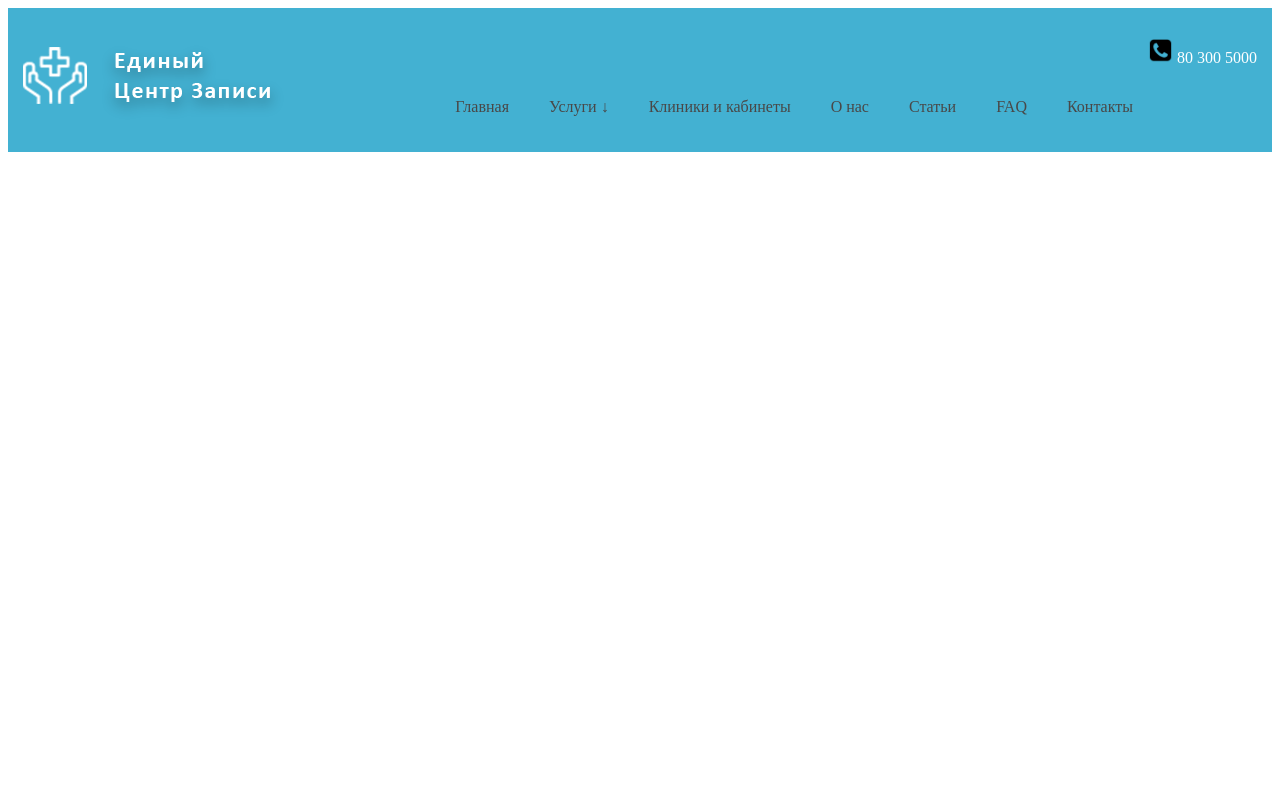
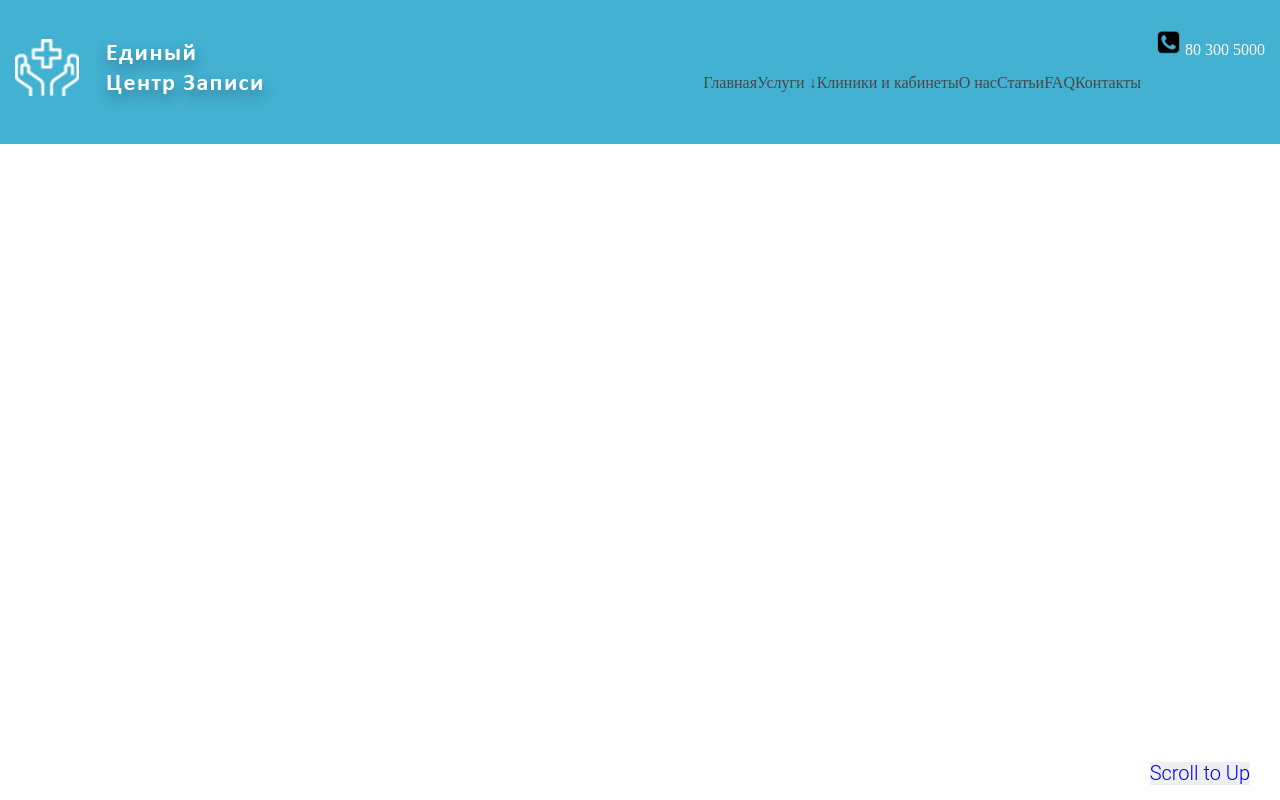
Before and after one commit to Jamchic/Oxygen-Work, a plain HTML site: page main.html in a window 1280 px wide. Drawn offline with nearby package versions, Linux system fonts and the light colour scheme.

Commit message:
css.normalize

```diff
--- a/main.html
+++ b/main.html
@@ -3,10 +3,11 @@
 <head>
     <meta charset="UTF-8" />
     <link rel="stylesheet" href="style.css">
+    <link rel="stylesheet" href="node_modules/normalize.css/normalize.css">
 </head>
 <body lang="ru">
-<header>
-    <img id="Logo" src="Logo.png" alt="Logo Image">
+<header class="clearfix">
+    <div class="Logod"><img id="Logo" src="Logo.png" alt="Logo Image"></div>
     <p class=phone><img src="phone.png" width="25px" height="25px" alt="Number Image">   80 300 5000 </p>
       <menu class="menu" type="context">
         <ul><a href="">Главная</a></ul>
@@ -18,5 +19,6 @@
         <ul><a href="">Контакты</a></ul>
     </menu>
 </header>
+<button class="buttonup" type="button">Scroll to Up</button>
 </body>
 </html>
--- a/style.css
+++ b/style.css
@@ -1,5 +1,16 @@
+* {
+    box-sizing: border-box;
+    margin: 0;
+    padding: 0;
+}
+body {
+    margin: 0;
+}
 body header {
     background: #43b1d2;
+}
+.Logod {
+    float: left;
 }
 #Logo {
     margin:35px 15px 25px;
@@ -32,3 +43,19 @@ a {
 a:active {
   color: white;
 }
+.clearfix::after {
+    display:block;
+    content:"";
+    clear: both;
+}
+.buttonup {
+    position: fixed;
+    bottom: 10px;
+    right: 10px;
+    border: 1px;
+    border-color: blue;
+    color: blue;
+    font-family: "Roboto Light";
+    font-size: 20px;
+    margin: 10px 20px 5px 10px;
+}
```
Also changed, not shown: 3 other files.
